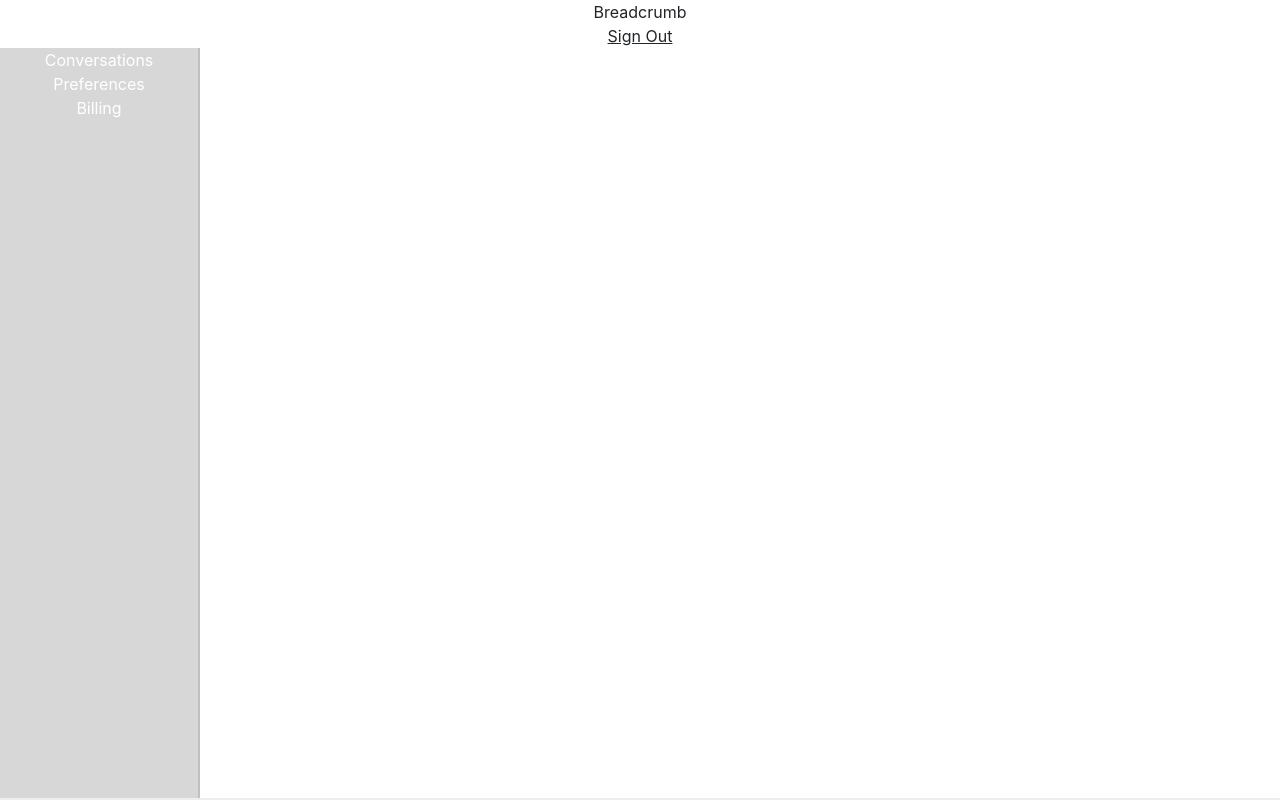
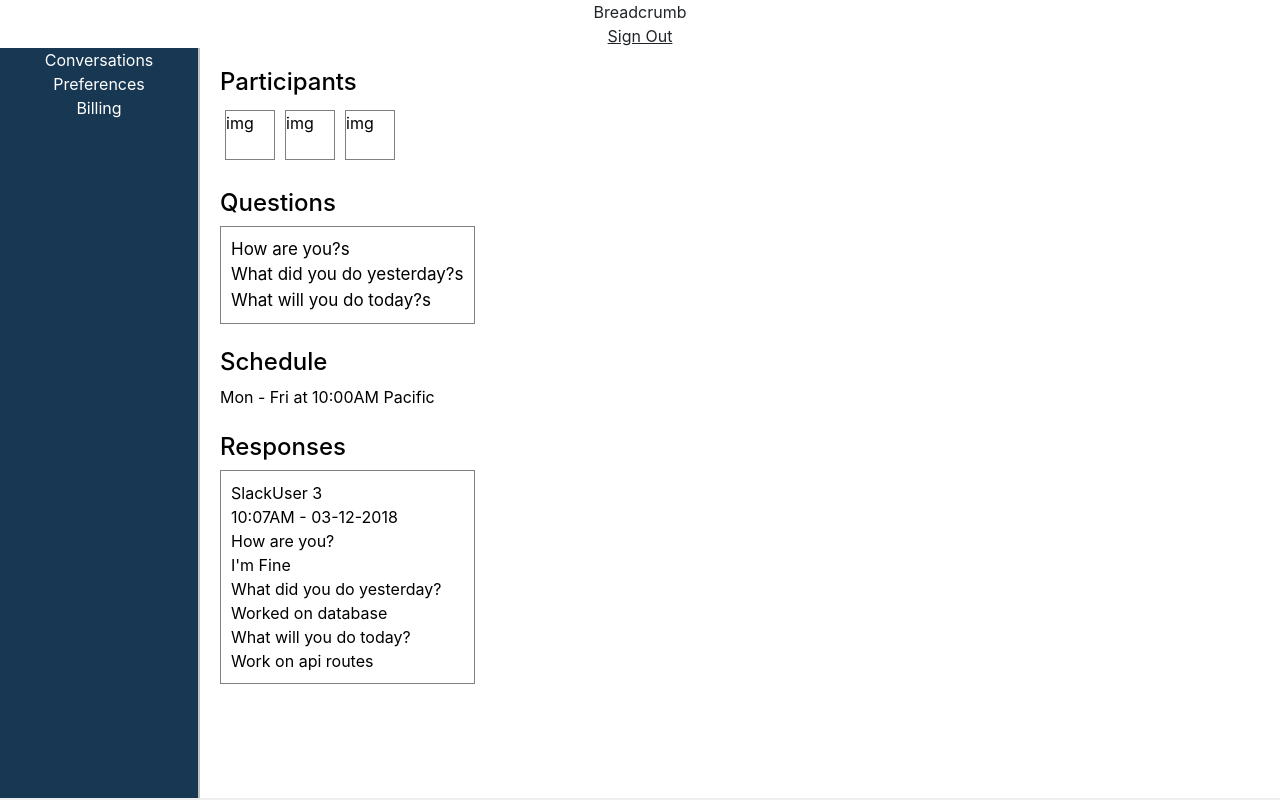
Before and after one commit to Streltz/heyteam, a React (Create React App) app in the folder hey-team/: page /dashboard/01 in a window 1280 px wide. Built offline with nearby package versions, Linux system fonts and the light colour scheme; sample sign-in values are in the browser's storage.

Commit message:
changed some style to convo view component

```diff
--- a/hey-team/package.json
+++ b/hey-team/package.json
@@ -6,6 +6,7 @@
     "axios": "^0.18.0",
     "boostrap": "^2.0.0",
     "react": "^16.4.1",
+    "react-bootstrap": "^0.32.1",
     "react-dom": "^16.4.1",
     "react-redux": "^5.0.7",
     "react-router": "^4.3.1",
--- a/hey-team/src/App.js
+++ b/hey-team/src/App.js
@@ -21,7 +21,7 @@ class App extends Component {
           <Route path ="/" component = {Landing} exact />
           <Route path ="/dashboard" component = {RequireAuth(Dashboard)} />
           {/*<Route path ="/addconvo" component = {AddConvo} />*/}
-          <Route path ="/viewconvo/:id" component = {ViewConvo} />
+
           <Route path ="/editconvo/:id" component = {EditConvo} />
           <Route path ="/signin" component = {Signin} />
           <Route path ="/signup" component = {Signup} />
--- a/hey-team/src/components/Response.js
+++ b/hey-team/src/components/ConvoDetail/Response.js
@@ -2,7 +2,7 @@ import React from 'react';
 
 function Response(props) {
   return (
-    <div className='response'  style={response}>
+    <div className='response'>
     	<div>{props.response.username}</div>
     	<div>{props.response.time}</div>
     	<div>
@@ -20,9 +20,5 @@ function Response(props) {
     </div>
   );
 }
-const response = {
-  border: '1px solid gray',
-  margin: '10px 0px'
-};
 
 export default Response;
--- a/hey-team/src/components/ConvoDetail/ViewConvo.js
+++ b/hey-team/src/components/ConvoDetail/ViewConvo.js
@@ -2,9 +2,9 @@ import React from 'react';
 import { Redirect } from 'react-router';
 // import { Link } from 'react-router-dom';
 import { connect } from 'react-redux';
-
 import Loading from '../Loading';
-import Response from '../Response';
+import Response from './Response';
+import './convo_detail.css';
 
 class ViewConvo extends React.Component {
   state = {
@@ -26,24 +26,26 @@ class ViewConvo extends React.Component {
     });
 
     return (
-      <div className='convo-view' style={convoView}>
+      <div className='view-wrapper'>
           <div className='button-container'>
             {/* <Link to={`/edit/${this.props.current._id}`} className='edit-button'>edit</Link> */}
             {/* <Link to={`/delete/${this.props.current._id}`} className='delete-button'>delete</Link> */}
           </div>
-          {!this.props.loading ? <div className="viewconvo">
-            <div>Participants</div>
-            <div>
+          {!this.props.loading ?
+            <div className="viewconvo">
+              <h4>Participants</h4>
+                <div className="participants">
                   {
                     convo.participants.map(participant => {
                       return (
-                    <div>{participant}</div>
+                        <div className="participant">img</div>
                       )
                     })
                   }
                 </div>
-            <div>questions</div>
-            <div style={questionBox}>
+                <br/>
+                <h4>Questions</h4>
+                <div className="question-box">
                   {
                     convo.questions.map(question => {
                       return (
@@ -52,20 +54,20 @@ class ViewConvo extends React.Component {
                     })
                   }
                 </div>
-            <div className="schedule">Schedule</div>
+                <br/>
+                <h4 className="schedule">Schedule</h4>
                 <div className="schedule-time">Mon - Fri at 10:00AM Pacific</div>
-            <div className="responses">Responses</div>
-            <div>
+                <br/>
+                <h4>Responses</h4>
+                <div className="response-boxes">
                   {
                     convo.responses.map(response => {
                       return (
-                    <div><Response questions={convo.questions} response={response}/></div>
+                        <Response questions={convo.questions} response={response}/>
                       )
                     })
                   }
                 </div>
-            {/* <div className='convo-title'><span>{this.props.current.title}</span><span className='note-timestamp'>{moment(this.props.current.dateCreated).format(' hh:mm:ss A MMM-DD-YYYY')}</span></div> */}
-            {/* <div className='convo-entry'>{converter.convert(this.props.current.entry)}</div> */}
           </div>
           :
           <div>
@@ -79,14 +81,6 @@ class ViewConvo extends React.Component {
   }
 }
 
-const convoView = {
-  textAlign: 'left',
-};
-const questionBox = {
-  border: '1px solid gray',
-};
-
-
 const mapStateToProps = (state) => {
   return {
     convos: state.convos
--- /dev/null
+++ b/hey-team/src/components/ConvoDetail/convo_detail.css
@@ -0,0 +1,33 @@
+.view-wrapper {
+	height: 100%;
+	text-align: left;
+	color: white;
+	padding: 20px;
+	color: black;
+}
+
+.viewconvo {
+
+}
+
+.participants {
+	display: flex;
+}
+
+.participant {
+	border: 1px solid gray;
+	width: 50px;
+	height: 50px;
+	margin: 5px;
+}
+
+.question-box {
+	border: 1px solid gray;
+	font-size: 17px;
+	padding: 10px;
+}
+
+.response {
+	border: 1px solid gray;
+	padding: 10px;
+}
--- a/hey-team/src/components/ConvoGrid/ConvoGrid.js
+++ b/hey-team/src/components/ConvoGrid/ConvoGrid.js
@@ -41,7 +41,7 @@ class ConvoGrid extends React.Component {
         {
           this.props.convos.map(convo => {
             return (
-              <Link key={convo.id} to={`viewconvo/${convo.id}`}><Convo convo={convo}/></Link>
+              <Link key={convo.id} to={`dashboard/${convo.id}`}><Convo convo={convo}/></Link>
             )
           })
         }
--- a/hey-team/src/components/ConvoGrid/styles.css
+++ b/hey-team/src/components/ConvoGrid/styles.css
@@ -1,5 +1,4 @@
 .grid {
-	background: #173753;
 	flex-wrap: wrap;
 	min-height: 100%;
 }
--- a/hey-team/src/components/Dashboard.js
+++ b/hey-team/src/components/Dashboard.js
@@ -27,6 +27,7 @@ class Dashboard extends React.Component {
         <Route path ="/dashboard" component = {ConvoGrid} exact />
         <Route path ="/dashboard/billing" component = {Billing} />
         <Route path ="/dashboard/preferences" component = {Preferences} />
+        <Route path ="/dashboard/:id" component = {ViewConvo} />
         </Switch>
         </div>
         </div>
--- a/hey-team/src/components/SideBar.css
+++ b/hey-team/src/components/SideBar.css
@@ -9,7 +9,7 @@
   width: 200px;
   height: 100%;
   min-height: calc(100vh - 50px);
-  background: #d7d7d7;
+    background: #173753;
   border-right: 2px solid #c0c0c0;
 }
 
```
Also changed, not shown: 1 other file (tests, documents, lock files or other folders). Lines whose indentation alone changed are shown as unchanged.
